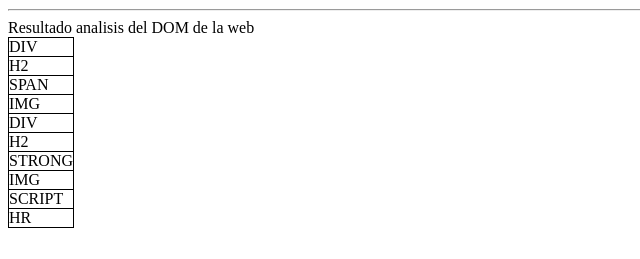
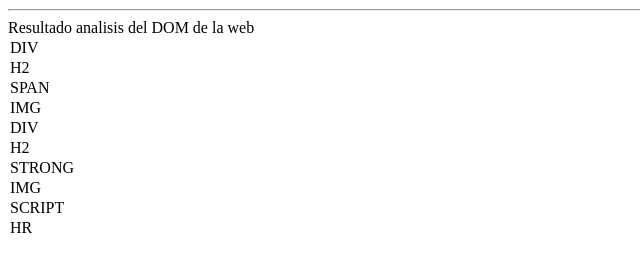
Before and after one commit to Drohno/m6-clientes, a plain HTML site: page uf1/DOM 2/index.html in a window 1280 px wide. Shown: the part 541-800 px from the top of the page, without its empty margins (0-640 px from the left). Drawn offline with Linux system fonts and the light colour scheme.

Commit message:
Update DOM 2

```diff
--- a/uf1/DOM 2/index.html
+++ b/uf1/DOM 2/index.html
@@ -5,12 +5,6 @@
         <title>Ejercicio DOM2</title>
         <meta charset="UTF-8">
         <meta name="viewport" content="width=device-width, initial-scale=1.0">
-        <style>
-            table, tr{
-                border: 1px solid black;
-                border-collapse: collapse;
-            }
-        </style>
     </head>
     <body>
         <div id="caja1">
@@ -23,6 +17,11 @@
         </div>
     </body>
 </html>
+
+
+
+
+
 
 <script>
 
```
Also changed, not shown: uf1/DOM 2/DOM 2 by David Roldan Nocelo.png (added), uf1/DOM 2/Parte 1.png (added), uf1/DOM 2/Parte 2.png (added).
